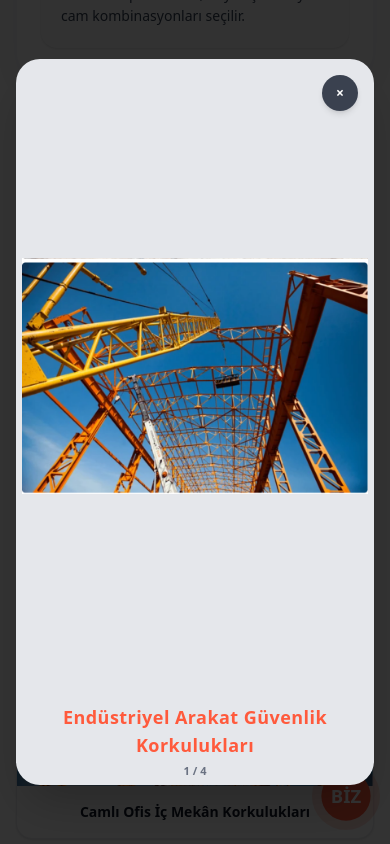
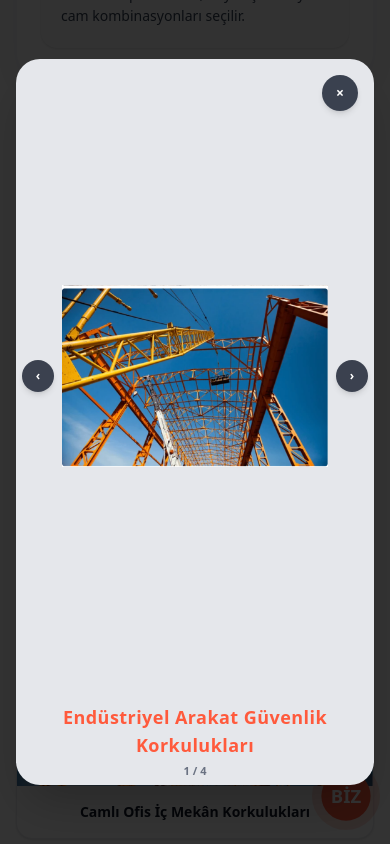
Before and after one commit to muhammetfisek/TezelCelik-WebSite, a Next.js app: page /services/railings in a window 390 px wide. Both pictures are taken after a click on the button "Endüstriyel Arakat Güvenlik Korkulukları". Shown: the part 1083-1927 px from the top of the page. Built offline with nearby package versions, Linux system fonts and the light colour scheme.

Commit message:
Update button styles in ProjectLightboxGrid for improved responsiveness and visual consistency across different screen sizes.

```diff
--- a/app/components/ProjectLightboxGrid/ProjectLightboxGrid.tsx
+++ b/app/components/ProjectLightboxGrid/ProjectLightboxGrid.tsx
@@ -132,7 +132,7 @@ export function ProjectLightboxGrid({ items }: ProjectLightboxGridProps) {
                     <button
                       type="button"
                       onClick={showPrev}
-                      className="mr-2 hidden h-9 w-9 items-center justify-center rounded-full bg-gray-900/80 text-base font-semibold text-white shadow-md hover:bg-gray-900 sm:inline-flex"
+                      className="mr-2 inline-flex h-8 w-8 items-center justify-center rounded-full bg-gray-900/80 text-xs font-semibold text-white shadow-md hover:bg-gray-900 sm:h-9 sm:w-9 sm:text-base"
                       aria-label="Önceki fotoğraf"
                     >
                       ‹
@@ -156,7 +156,7 @@ export function ProjectLightboxGrid({ items }: ProjectLightboxGridProps) {
                     <button
                       type="button"
                       onClick={showNext}
-                      className="ml-2 hidden h-9 w-9 items-center justify-center rounded-full bg-gray-900/80 text-base font-semibold text-white shadow-md hover:bg-gray-900 sm:inline-flex"
+                      className="ml-2 inline-flex h-8 w-8 items-center justify-center rounded-full bg-gray-900/80 text-xs font-semibold text-white shadow-md hover:bg-gray-900 sm:h-9 sm:w-9 sm:text-base"
                       aria-label="Sonraki fotoğraf"
                     >
                       ›
```
